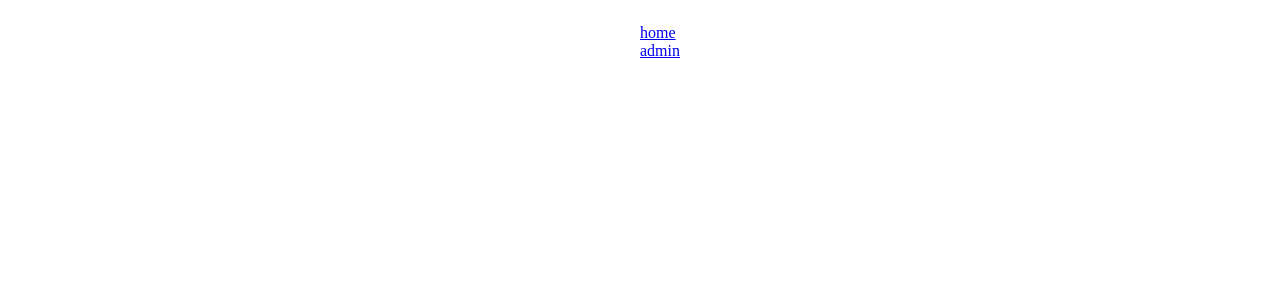
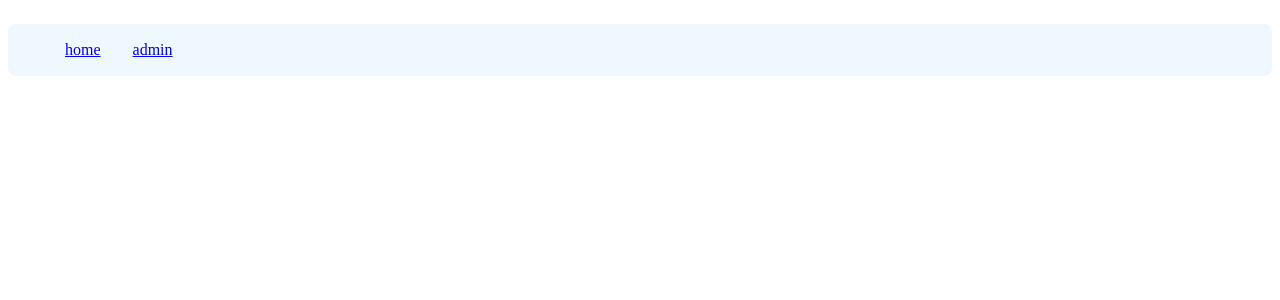
Before and after one commit to reew-vnv/ts_port_proj, a React (Create React App) app in the folder ui/: page / in a window 1280 px wide. Shown: the top 300 px of the page. Built offline with nearby package versions, Linux system fonts and the light colour scheme.

Commit message:
style works

```diff
--- a/ui/src/containers/app/index.tsx
+++ b/ui/src/containers/app/index.tsx
@@ -5,7 +5,7 @@ import {Outlet} from "react-router-dom";
 
 export const App = () => {
     return (
-        <div className="App">
+        <div className="app">
             <Navigation/>
             <Outlet/>
         </div>
--- a/ui/src/containers/navigation/index.tsx
+++ b/ui/src/containers/navigation/index.tsx
@@ -1,15 +1,14 @@
 import React from 'react';
-import { routes } from "../../routes";
-import { ItemNavi } from "./item_navi";
+import {routes} from "../../routes";
+import {ItemNavi} from "./item_navi";
+import './style.css';
 
 export const Navigation = () => {
     return (
-        <div>
-            <nav>
-                <ul className="list">
-                    {routes.map((m, i) => <ItemNavi {...m} key={i} />)}
-                </ul>
-            </nav>
-        </div>
+        <nav className="navi">
+            <ul className="navi_ul">
+                {routes.map((m, i) => <ItemNavi {...m} key={i}/>)}
+            </ul>
+        </nav>
     )
 }
--- a/ui/src/containers/navigation/item_navi.tsx
+++ b/ui/src/containers/navigation/item_navi.tsx
@@ -18,7 +18,7 @@ export const ItemNavi = (props: Navi) => {
             //     color: "#222830"
             // }}
         >
-            <div>
+            <div className="navi_item">
                 <span>{label}</span>
             </div>
         </NavLink>
--- /dev/null
+++ b/ui/src/containers/navigation/style.css
@@ -0,0 +1,15 @@
+.navi {
+    display: flex;
+    width: 100%;
+}
+.navi_ul {
+    display: flex;
+    flex-direction: row;
+    width: 100%;
+    background: aliceblue;
+    border: 1px solid transparent;
+    border-radius: 8px;
+}
+.navi_item {
+    margin: 1rem;
+}
--- a/ui/src/style.css
+++ b/ui/src/style.css
@@ -1,5 +1,8 @@
-.App {
+.app {
     display: flex;
     align-items: center;
+    flex-direction: column;
     justify-content: center;
+    height: 100%;
+    width: 100%;
 }
```
Also changed, not shown: 1 other file (tests, documents, lock files or other folders).
